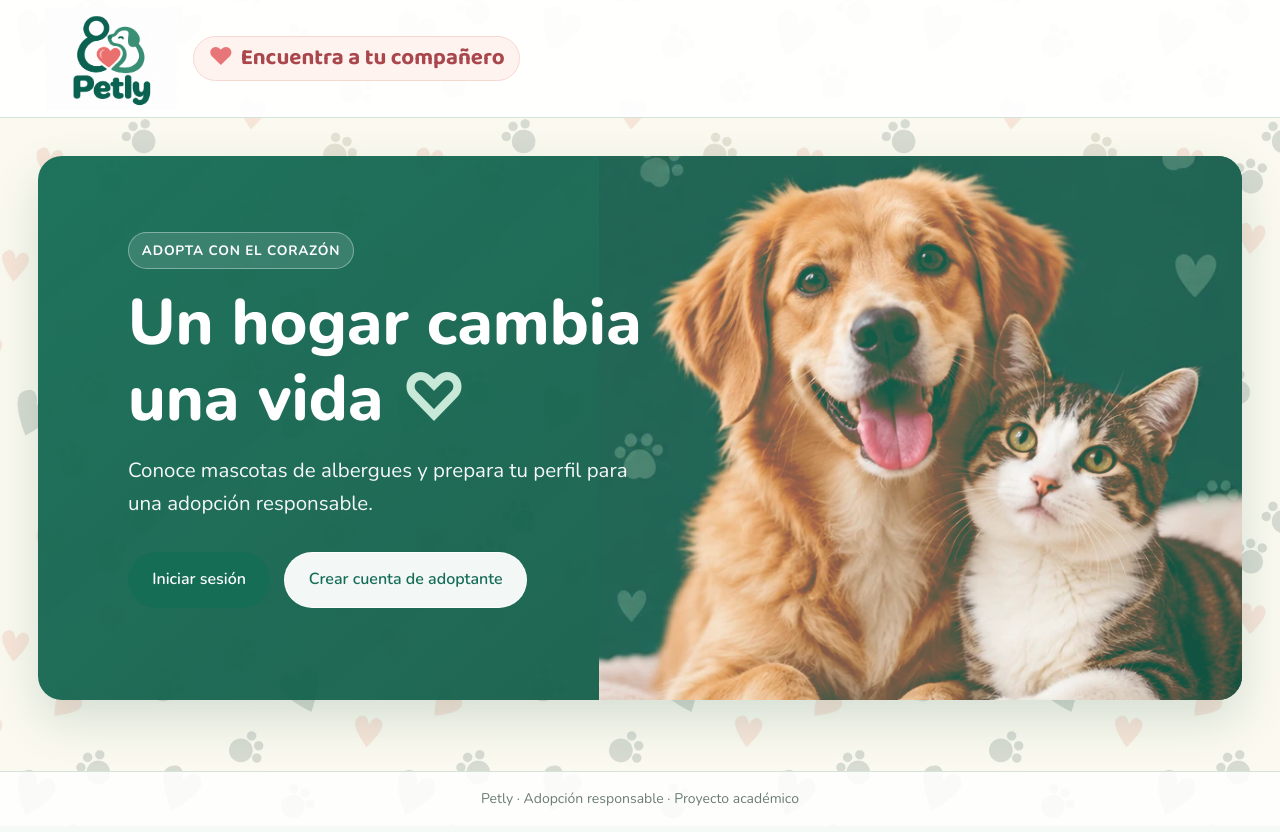
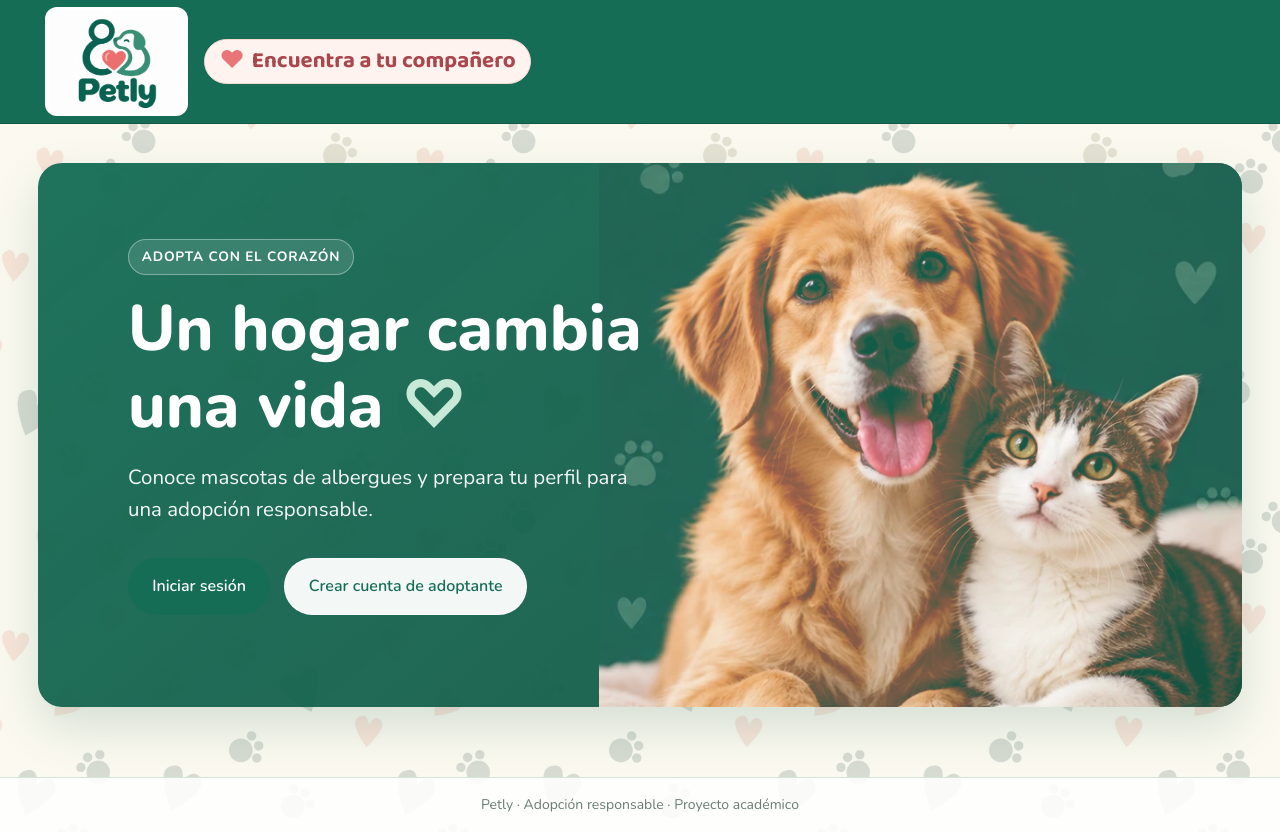
Before and after one commit to Programer-DMeli/Petly_Proyect, a React (Vite) app in the folder web/: page / in a window 1280 px wide. Built offline with nearby package versions, Linux system fonts and the light colour scheme; no server answers.

Commit message:
Cambia la cabecera de la portada a verde
Aplica el verde principal de Petly al encabezado de la portada. Conserva el logo legible dentro de una base blanca redondeada y mantiene el lema coral para asegurar contraste.

```diff
--- a/web/src/styles/styles.css
+++ b/web/src/styles/styles.css
@@ -256,7 +256,14 @@ body {
 .app--landing .app__header {
   gap: 1rem;
   padding: 0.45rem clamp(1rem, 3.5vw, 3.5rem);
-  background: rgba(255, 255, 255, 0.94);
+  background: var(--petly-primary);
+  border-bottom-color: var(--petly-primary-dark);
+}
+
+.app--landing .app__logo {
+  padding: 0.2rem 0.35rem;
+  border-radius: 12px;
+  background: #fff;
 }
 
 .app--landing .app__logo img {
```
